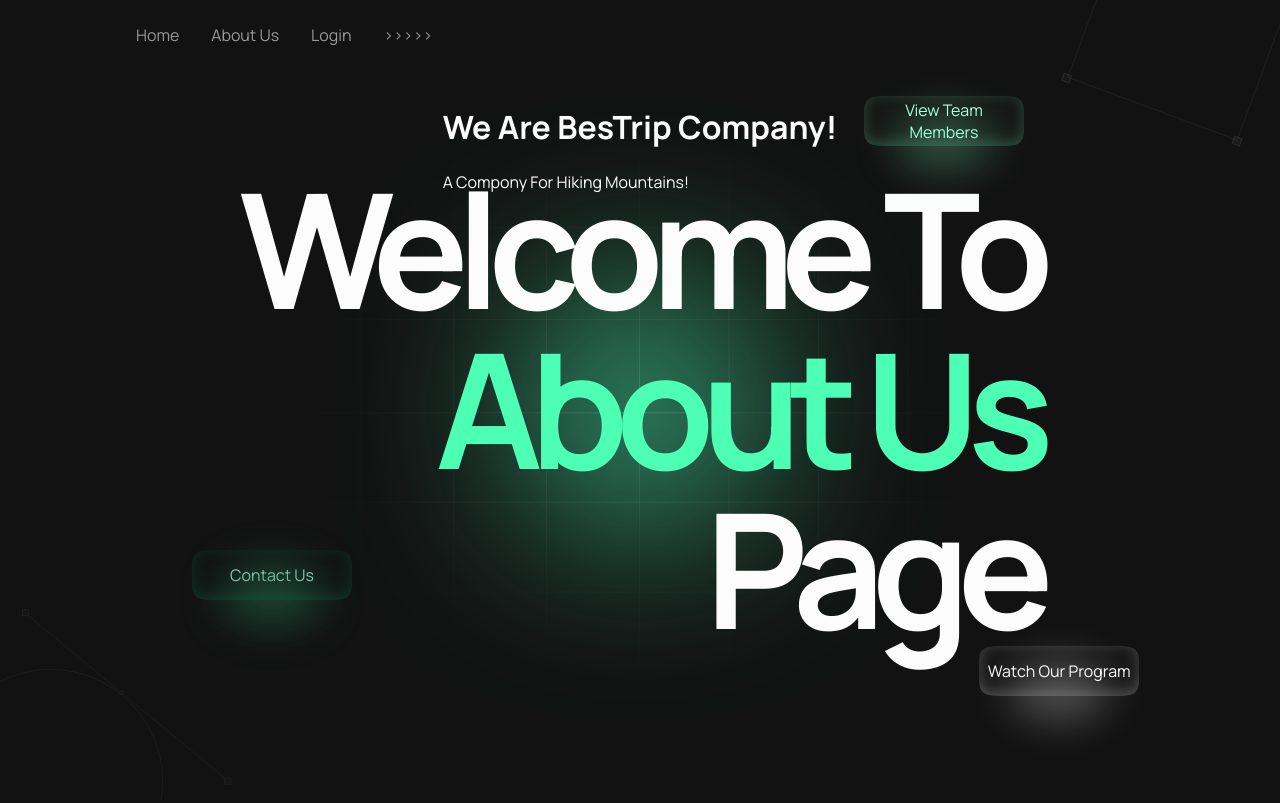
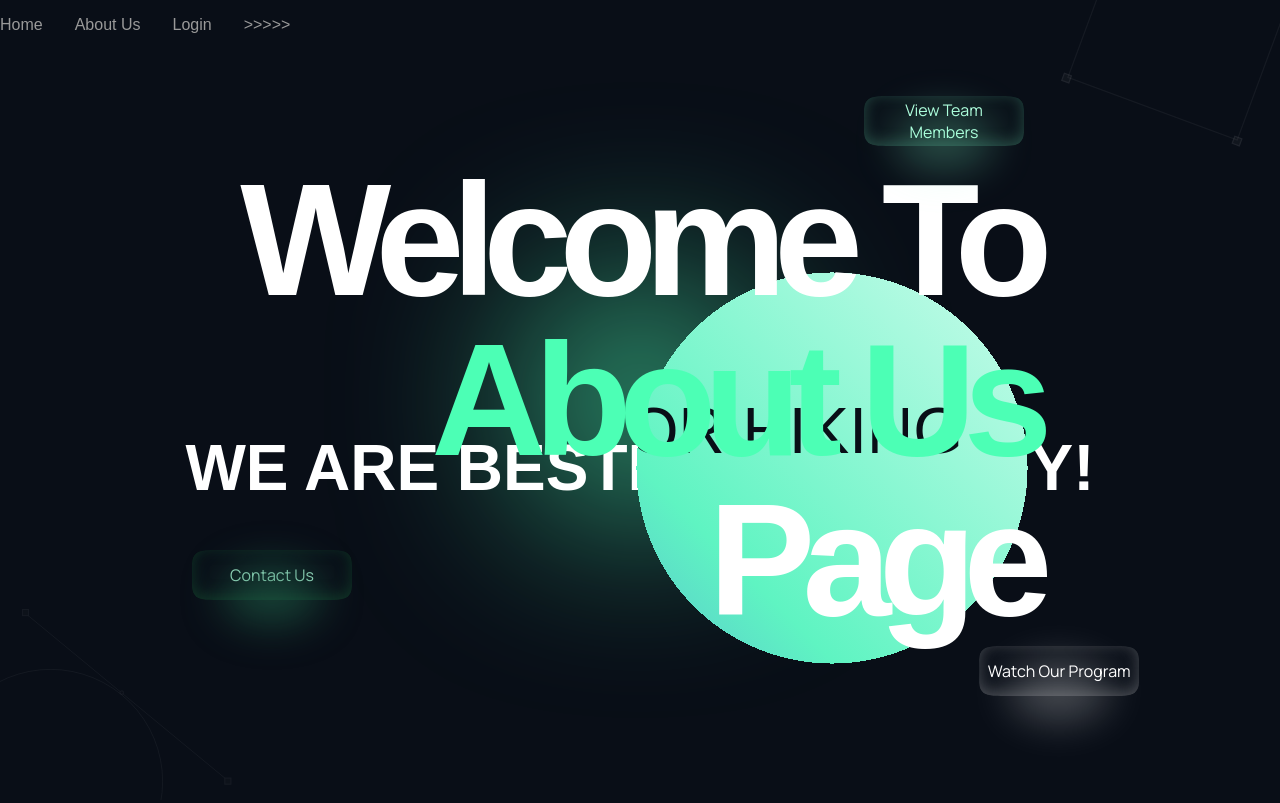
Before and after one commit to Kareem-Abdelmotalib/Best_Trip, a plain HTML site: page about_us/aboutus.html in a window 1280 px wide. Drawn offline with nearby package versions, Linux system fonts and the light colour scheme.

Commit message:
aboutus.css

```diff
--- a/about_us/aboutus.css
+++ b/about_us/aboutus.css
@@ -245,3 +245,59 @@
     align-items: center;
   }
 }
+@import url("https://fonts.googleapis.com/css?family=Montserrat:700");
+
+* {
+  box-sizing: border-box;
+}
+
+body {
+  font-family: Montserrat, sans-serif;
+  min-height: 100vh;
+  margin: 0;
+  padding: 0;
+  background-color: rgb(9, 14, 23);
+  color: #ffffff;
+}
+
+svg {
+  opacity: 0;
+  position: absolute;
+}
+
+.wrapper {
+  position: relative;
+}
+
+.hero {
+  min-height: 100vh;
+  padding: clamp(1rem, 2vw, 5rem);
+  display: flex;
+  align-items: center;
+}
+
+.hero--secondary {
+  --mask: radial-gradient(
+    circle at var(--x, 70%) var(--y, 50%),
+    black 25%,
+    transparent 0
+  );
+  position: absolute;
+  top: 0;
+  left: 0;
+  width: 100%;
+  height: 100%;
+  background: linear-gradient(45deg, #482ef4, #5ff4c2, #ffffff);
+  color: rgb(9, 14, 23);
+  -webkit-mask-image: var(--mask);
+  mask-image: var(--mask);
+}
+
+.hero__heading {
+  font-size: clamp(2rem, 5vw, 8rem);
+  text-transform: uppercase;
+  margin: 0;
+  max-width: fit-content;
+  margin-left: auto;
+  margin-right: auto;
+}
```
